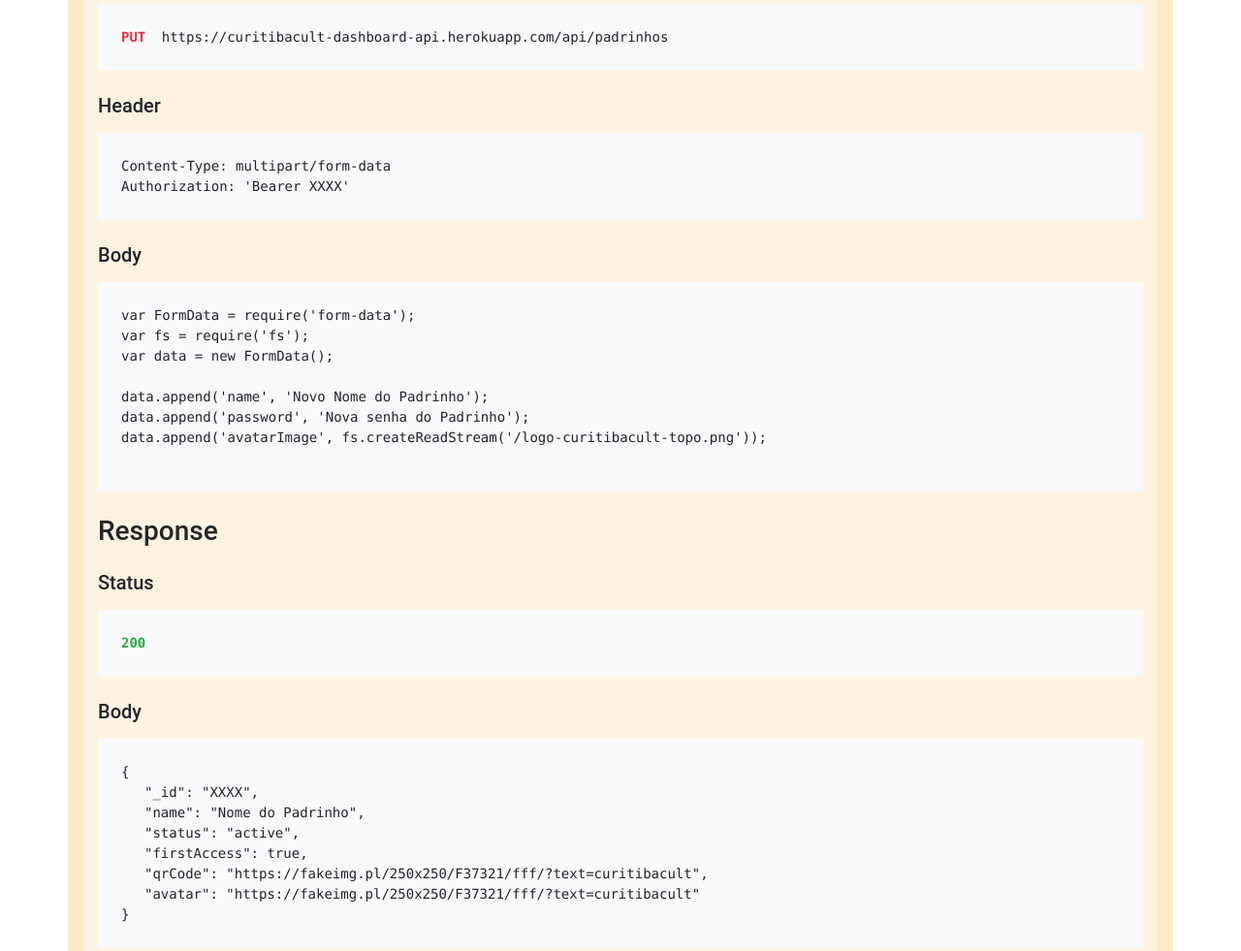
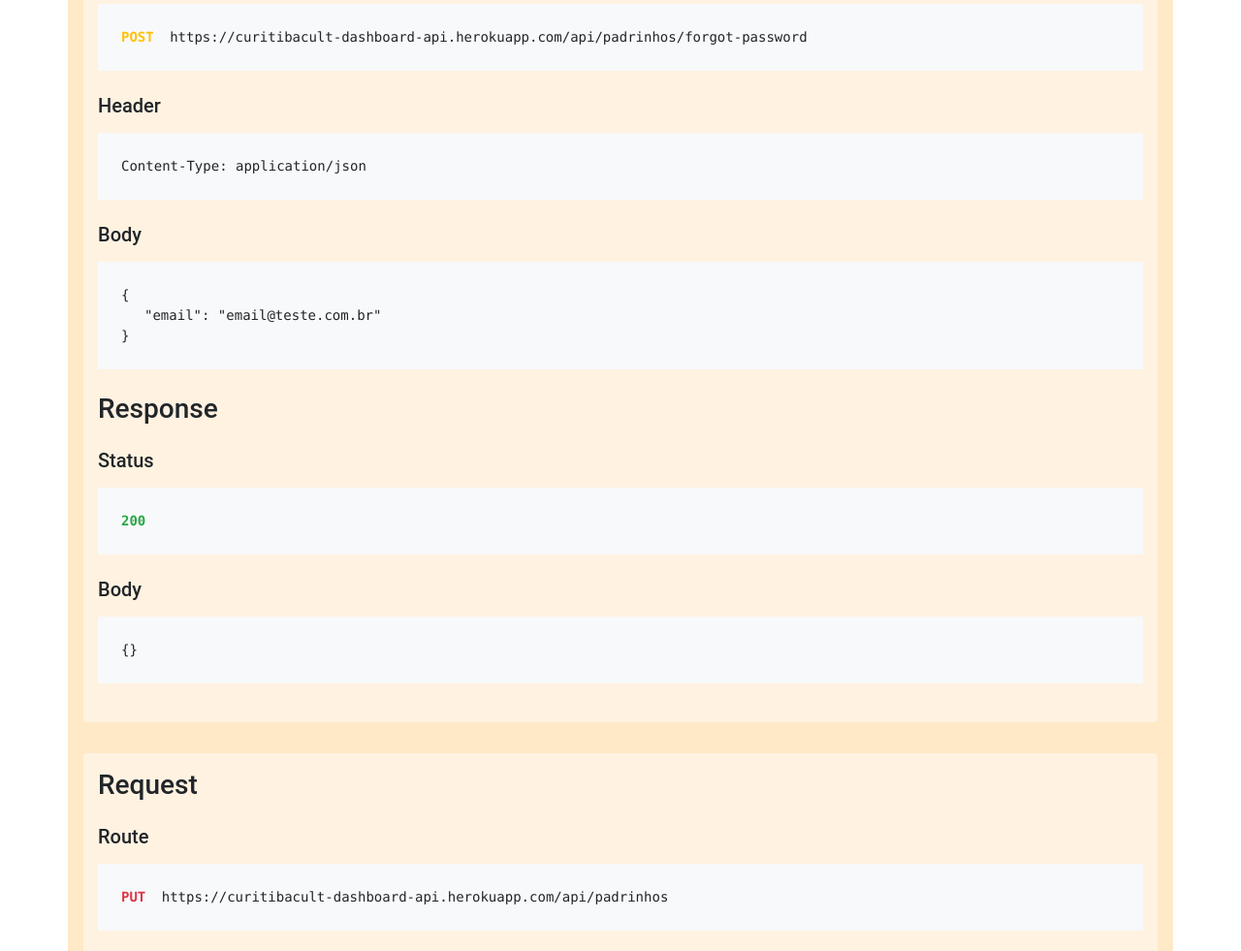
Before and after one commit to troquilho/troquilho.github.io, a plain HTML site: page curitibacult-dashboard-docs/index.html in a window 1280 px wide. Shown: the part 3857-4838 px from the top of the page at 97% size. Drawn offline with nearby package versions, Linux system fonts and the light colour scheme.

Commit message:
Atualização curitibacult-docs.

```diff
--- a/curitibacult-dashboard-docs/index.html
+++ b/curitibacult-dashboard-docs/index.html
@@ -185,6 +185,37 @@
                     <div class="col-12 mb-4">
                         <h5 class="mb-3">Route</h5>
                         <pre
+                            class="bg-light p-4 m-0"><span class="text-warning mr-2 font-weight-bold">POST</span> https://curitibacult-dashboard-api.herokuapp.com/api/padrinhos/forgot-password</pre>
+                    </div>
+                    <div class="col-12 mb-4">
+                        <h5 class="mb-3">Header</h5>
+                        <pre class="bg-light p-4 m-0">Content-Type: application/json</pre>
+                    </div>
+                    <div class="col-12 mb-4">
+                        <h5 class="mb-3">Body</h5>
+                        <pre class="bg-light p-4 m-0">{<p class="mb-0 ml-4">"email": "email@teste.com.br"</p>}</pre>
+                    </div>
+                    <div class="col-12">
+                        <h3 class="mb-4">Response</h3>
+                    </div>
+                    <div class="col-12 mb-4">
+                        <h5 class="mb-3">Status</h5>
+                        <pre class="bg-light p-4 m-0"><span class="text-success mr-2 font-weight-bold">200</span></pre>
+                    </div>
+                    <div class="col-12 mb-4">
+                        <h5 class="mb-3">Body</h5>
+                        <pre class="bg-light p-4 m-0">{}</pre>
+                    </div>
+                </div>
+            </div>
+            <div class="col-12 p-3">
+                <div class="row py-3 m-0 bg-white-orange rounded">
+                    <div class="col-12">
+                        <h3 class="mb-4">Request</h3>
+                    </div>
+                    <div class="col-12 mb-4">
+                        <h5 class="mb-3">Route</h5>
+                        <pre
                             class="bg-light p-4 m-0"><span class="text-danger mr-2 font-weight-bold">PUT</span> https://curitibacult-dashboard-api.herokuapp.com/api/padrinhos</pre>
                     </div>
                     <div class="col-12 mb-4">
```
